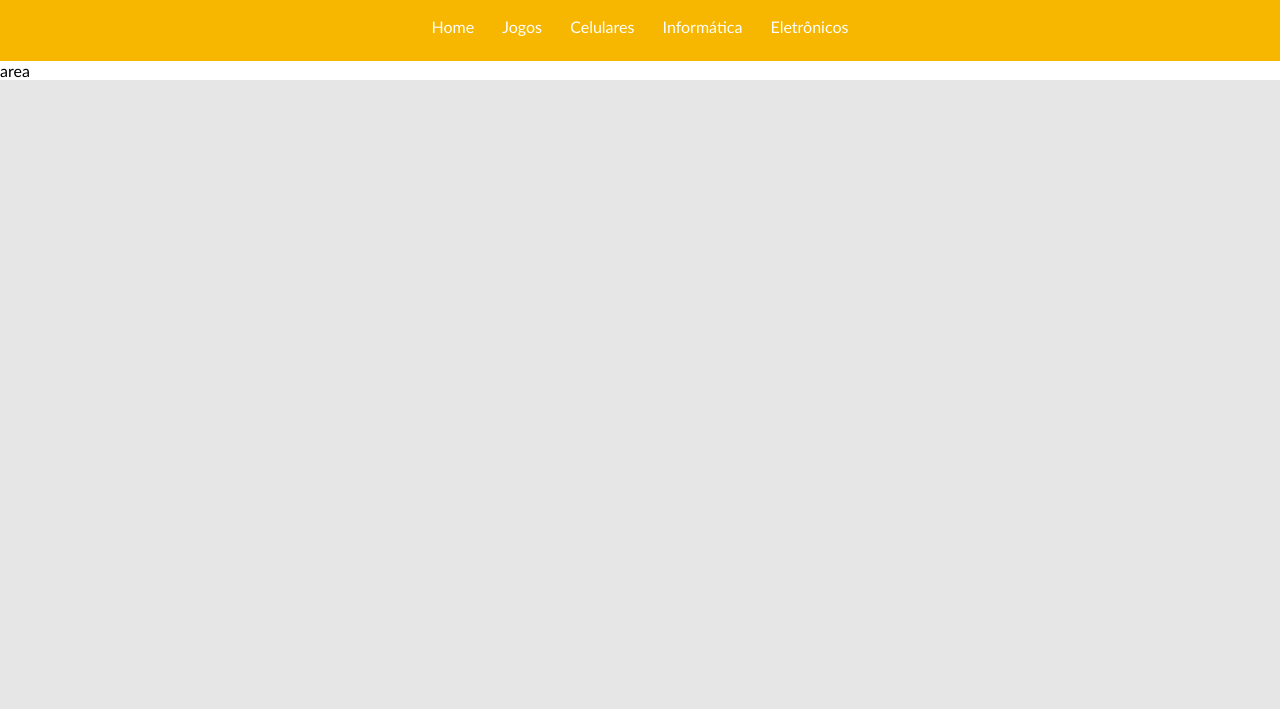
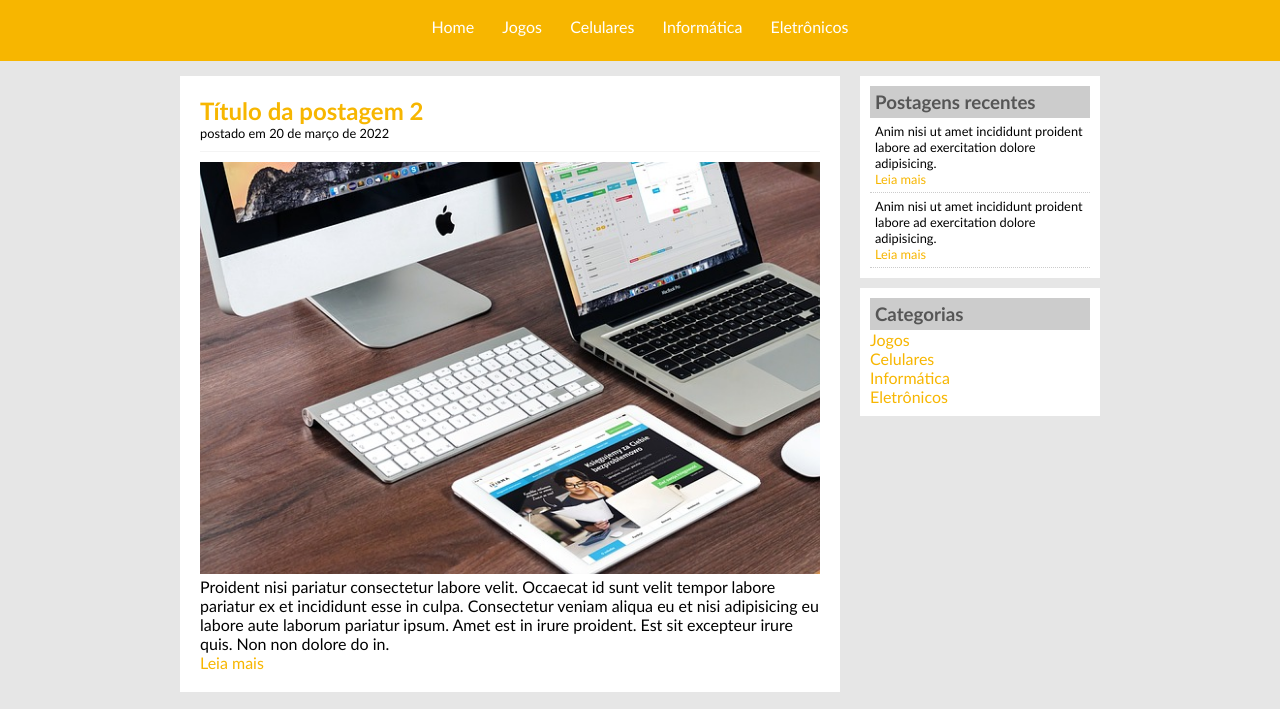
Before and after one commit to c-alvares/UDEMY, a plain HTML site: page Desenvolvimento Web Completo 2022/TecBlog/index.html in a window 1280 px wide. Shown: the part 76-785 px from the top of the page. Drawn offline with Linux system fonts and the light colour scheme.

Commit message:
Finalizada sessão css intermediário - Tecblog

```diff
--- a/Desenvolvimento Web Completo 2022/TecBlog/css/style.css
+++ b/Desenvolvimento Web Completo 2022/TecBlog/css/style.css
@@ -24,7 +24,44 @@ body {
 }
 
 #area-principal {
-    background: #fff;
+    width: 920px;
+    margin: 0 auto;
+    padding: 15px;
+}
+
+#area-postagens {
+    width: 660px;
+    float: left;
+}
+
+#area-lateral {
+    width: 240px;
+    float: right;
+}
+
+.postagem {
+    padding: 20px;
+    margin-bottom: 20px;
+    background: #FFF;
+}
+
+.conteudo-lateral {
+    background: #FFF;
+    padding: 10px;
+    margin-bottom: 10px;
+}
+
+.postagem-lateral {
+    font-size: 0.8em;
+    padding: 5px;
+    border-bottom: 1px dotted #CCC;
+}
+
+#rodape {
+    clear: both;
+    text-align: center;
+    padding: 15px;
+    background: #ccc;
 }
 
 /*
@@ -35,13 +72,22 @@ a {
 }
 
 a:link, a:visited {
+    color: #f7b600;
+}
+
+a:hover {
+    text-decoration: underline;
+}
+
+#area-cabecalho a:link, #area-cabecalho a:visited {
     color: #fff;
     padding: 8px 12px;
 }
 
-a:hover {
+#area-cabecalho a:hover {
     color: #f7b600;
     background: #fff;
+    text-decoration: none;
 }
 
 /*
@@ -52,6 +98,25 @@ h1 {
     font-size: 2.5em;
 }
 
+h2 {
+    color: #f7b600
+}
+
+h3 {
+    color: #565656;
+    background: #CCC;
+    padding: 5px;
+}
+
 .branco {
     color: #fff
 }
+
+.data-postagem {
+    font-size: 0.8em;
+    border-bottom: 1px solid #f4f4f4;
+    padding-bottom: 10px;
+    margin-bottom: 10px;
+    display: block
+}
+/* Conceito cascata. É uma regra CSS herdar de outra regra. No nosso caso, utilizamos uma regra mais geral(genérica, para todos os elementos), para uma mais específica(elementos em específico, em apenas uma área) */
--- a/Desenvolvimento Web Completo 2022/TecBlog/index.html
+++ b/Desenvolvimento Web Completo 2022/TecBlog/index.html
@@ -22,7 +22,63 @@
         </div>
     </div>
 
-    <div id="area-principal">area</div>
+    <div id="area-principal">
+
+        <div id="area-postagens">
+            <!-- Abertura postagem -->
+            <div class="postagem">
+                <h2>Título da postagem 2</h2>
+                <span class="data-postagem">postado em 20 de março de 2022</span>
+                <img width="620px" src="assets/imagem2.jpg">
+                <p>
+                    Proident nisi pariatur consectetur labore velit. Occaecat id sunt velit tempor labore pariatur ex et incididunt esse in culpa. Consectetur veniam aliqua eu et nisi adipisicing eu labore aute laborum pariatur ipsum. Amet est in irure proident. Est sit excepteur irure quis. Non non dolore do in.
+                </p>
+                <a href="">Leia mais</a>
+            </div><!--// Fechamento postagem -->
+
+            <!-- Abertura postagem -->
+            <div class="postagem">
+                <h2>Título da postagem 1</h2>
+                <span class="data-postagem">postado em 10 de março de 2022</span>
+                <img width="620px" src="assets/imagem1.jpg">
+                <p>
+                    Proident nisi pariatur consectetur labore velit. Occaecat id sunt velit tempor labore pariatur ex et incididunt esse in culpa. Consectetur veniam aliqua eu et nisi adipisicing eu labore aute laborum pariatur ipsum. Amet est in irure proident. Est sit excepteur irure quis. Non non dolore do in.
+                </p>
+                <a href="">Leia mais</a>
+            </div><!--// Fechamento postagem -->
+        </div>
+
+        <div id="area-lateral">
+
+            <div class="conteudo-lateral">
+                <h3>Postagens recentes</h3>
+
+                <div class="postagem-lateral">
+                    <p class="texto-lateral">Anim nisi ut amet incididunt proident labore ad exercitation dolore adipisicing.</p>
+                    <a href="">Leia mais</a>
+                </div>
+
+                <div class="postagem-lateral">
+                    <p class="texto-lateral">Anim nisi ut amet incididunt proident labore ad exercitation dolore adipisicing.</p>
+                    <a href="">Leia mais</a>
+                </div>
+            </div>
+
+            <div class="conteudo-lateral">
+                <h3>Categorias</h3>
+
+                <a href="">Jogos</a><br>
+                <a href="">Celulares</a><br>
+                <a href="">Informática</a><br>
+                <a href="">Eletrônicos</a><br>
+
+            </div>
+        </div>
+        <div id="rodape">
+            Todos os direitos reservados
+        </div>
+
+    </div>
 
 </body>
 </html>
```
